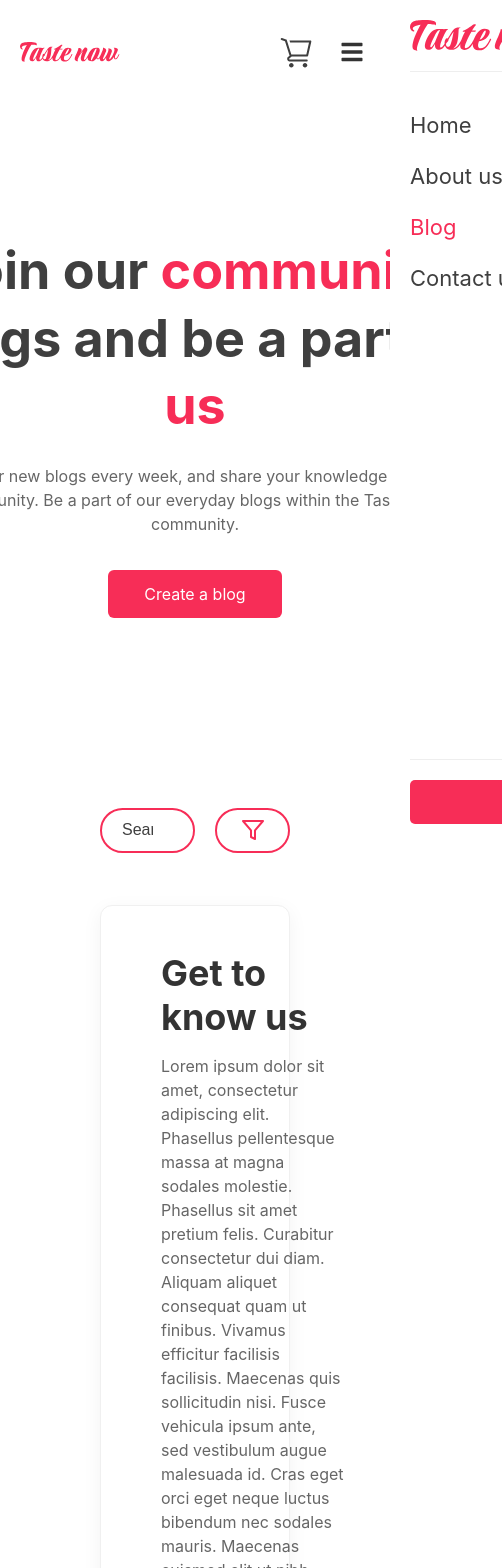
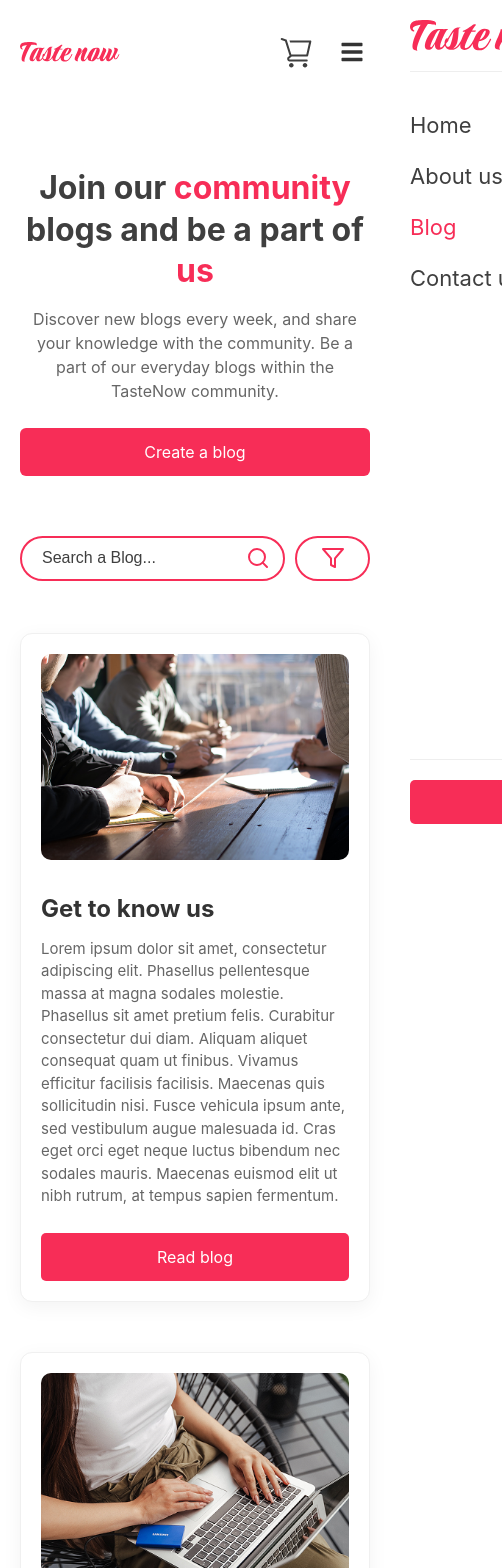
Before and after one commit to Jendosek/taste_now, a React (Create React App) app: page /blog in a window 390 px wide. Shown: the top 1568 px of the page, 502 px wide, since content can reach past the window. Built offline with nearby package versions, Linux system fonts and the light colour scheme.

Commit message:
add adaptation for blog page

```diff
--- a/src/features/blogList/style.css
+++ b/src/features/blogList/style.css
@@ -165,3 +165,70 @@
     color: #3f3f3f;
     padding: 40px;
 }
+
+@media (max-width: 768px) {
+    .blog-list-section {
+        padding: 0 20px;
+        margin-top: 60px;
+        margin-bottom: 60px;
+    }
+
+    .search-bar-container {
+        gap: 10px;
+    }
+
+    .search-input-wrapper {
+        width: 100%;
+        flex: 1;
+    }
+
+    .search-icon {
+        left: auto;
+        right: 15px;
+    }
+
+    .blog-card {
+        flex-direction: column-reverse;
+        padding: 20px;
+        gap: 30px;
+        align-items: flex-start;
+    }
+
+    .blog-image {
+        width: 100%;
+        max-width: 100%;
+    }
+
+    .blog-image img {
+        height: auto;
+        max-height: 250px;
+        object-fit: cover;
+    }
+
+    .blog-text {
+        width: 100%;
+        max-width: 100%;
+    }
+
+    .blog-text h3 {
+        font-size: 24px;
+    }
+
+    .blog-text p {
+        font-size: 15px;
+    }
+
+    .read-btn {
+        width: 100%;
+        box-sizing: border-box;
+        margin-top: 25px;
+    }
+    .filter-dropdown {
+        left: auto;
+        right: 0;
+    }
+    .no-results {
+        font-size: 18px;
+        padding: 20px;
+    }
+}
--- a/src/screens/blog/components/hero/style.css
+++ b/src/screens/blog/components/hero/style.css
@@ -45,3 +45,30 @@
 .btn-blog:hover {
     background-color: #d0264a;
 }
+
+@media (max-width: 768px) {
+    .hero-section-blog {
+        padding: 0 20px;
+        margin-top: 60px;
+    }
+
+    .hero-section-blog h1 {
+        width: 100%;
+        max-width: 100%;
+        font-size: 32px;
+    }
+
+    .hero-section-blog p {
+        width: 100%;
+        max-width: 100%;
+        font-size: 16px;
+        margin-top: 15px;
+    }
+
+    .btn-blog {
+        width: 100%;
+        box-sizing: border-box;
+        text-align: center;
+        margin-top: 25px;
+    }
+}
```
